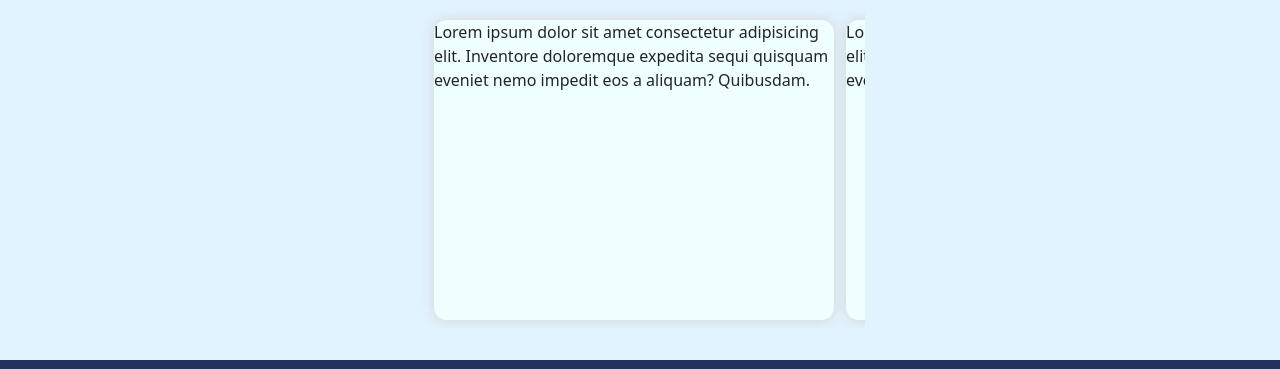
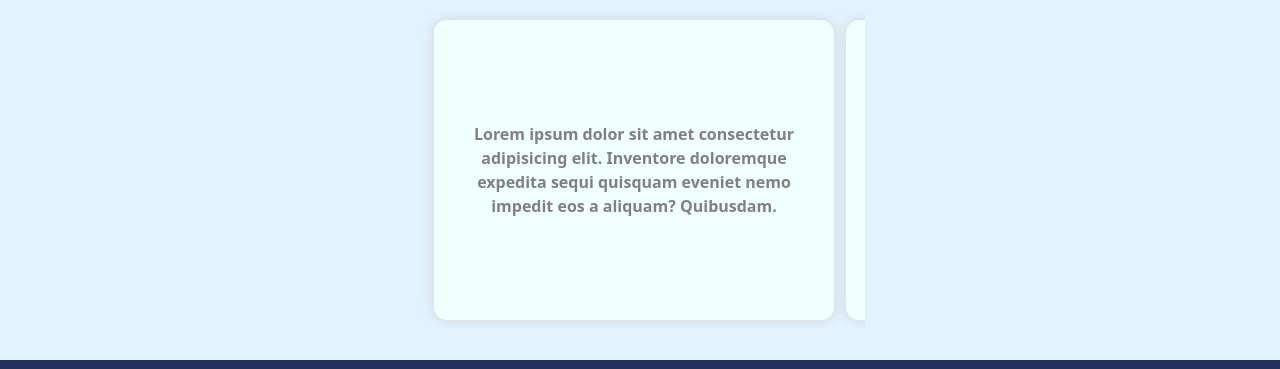
Before and after one commit to AmanGupta7883/skillsresources, a plain HTML site: page index.html in a window 1280 px wide. Shown: the part 2179-2548 px from the top of the page. Drawn offline with nearby package versions, Linux system fonts and the light colour scheme.

Commit message:
Update style.css

```diff
--- a/style.css
+++ b/style.css
@@ -384,7 +384,14 @@ label {
     border-radius: 13px;
     margin: 0px 6px;
     background-color: azure;
+    padding: 20px;
+    text-align: center;
+    display: flex;
+    align-items: center;
+    color: grey;
+    font-weight: 600;
 }
+
 .fd_b:hover{
     transition: all 0.2s ease;
     /* transform: scale(1.00999999999999999999999999999999999); */
```
